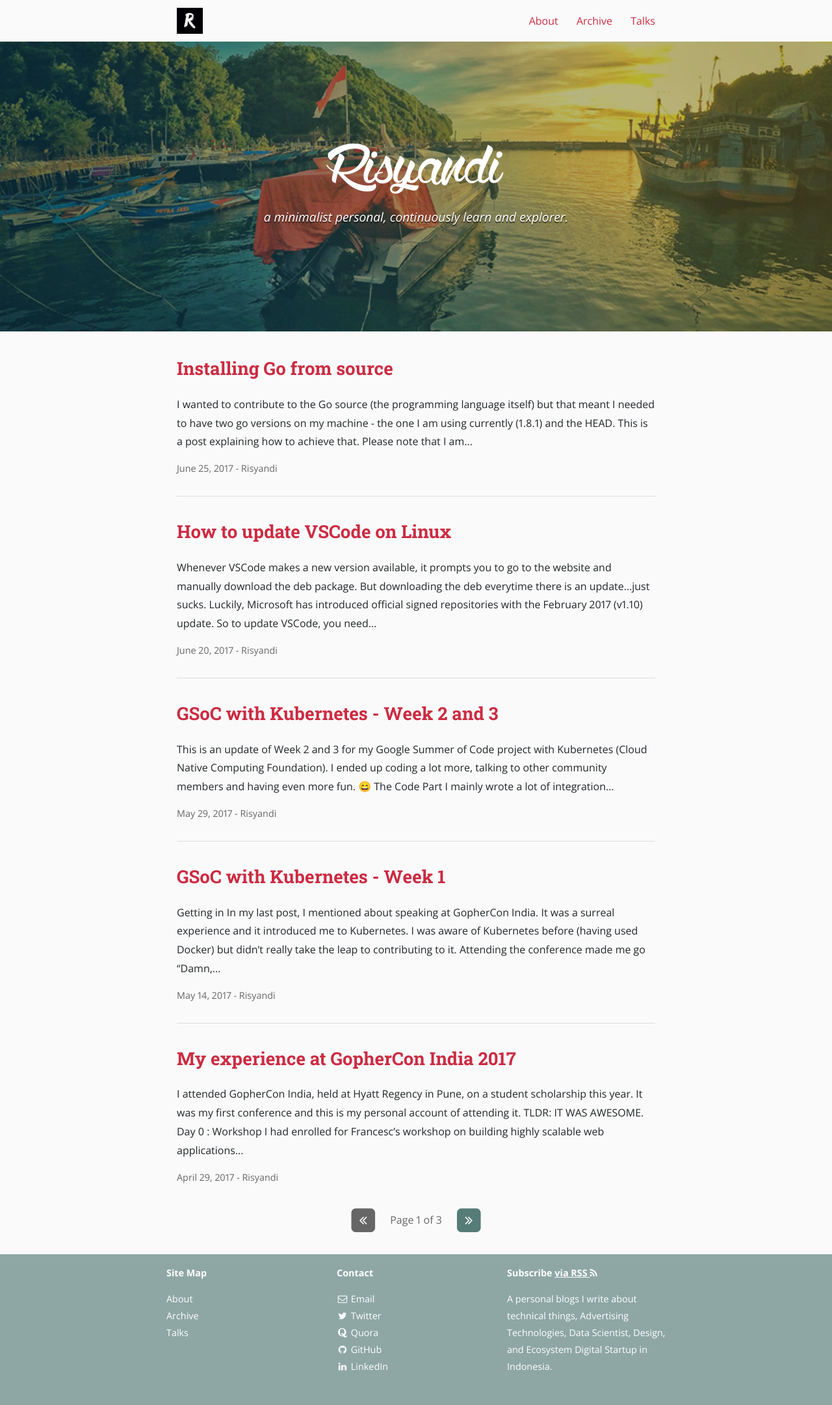
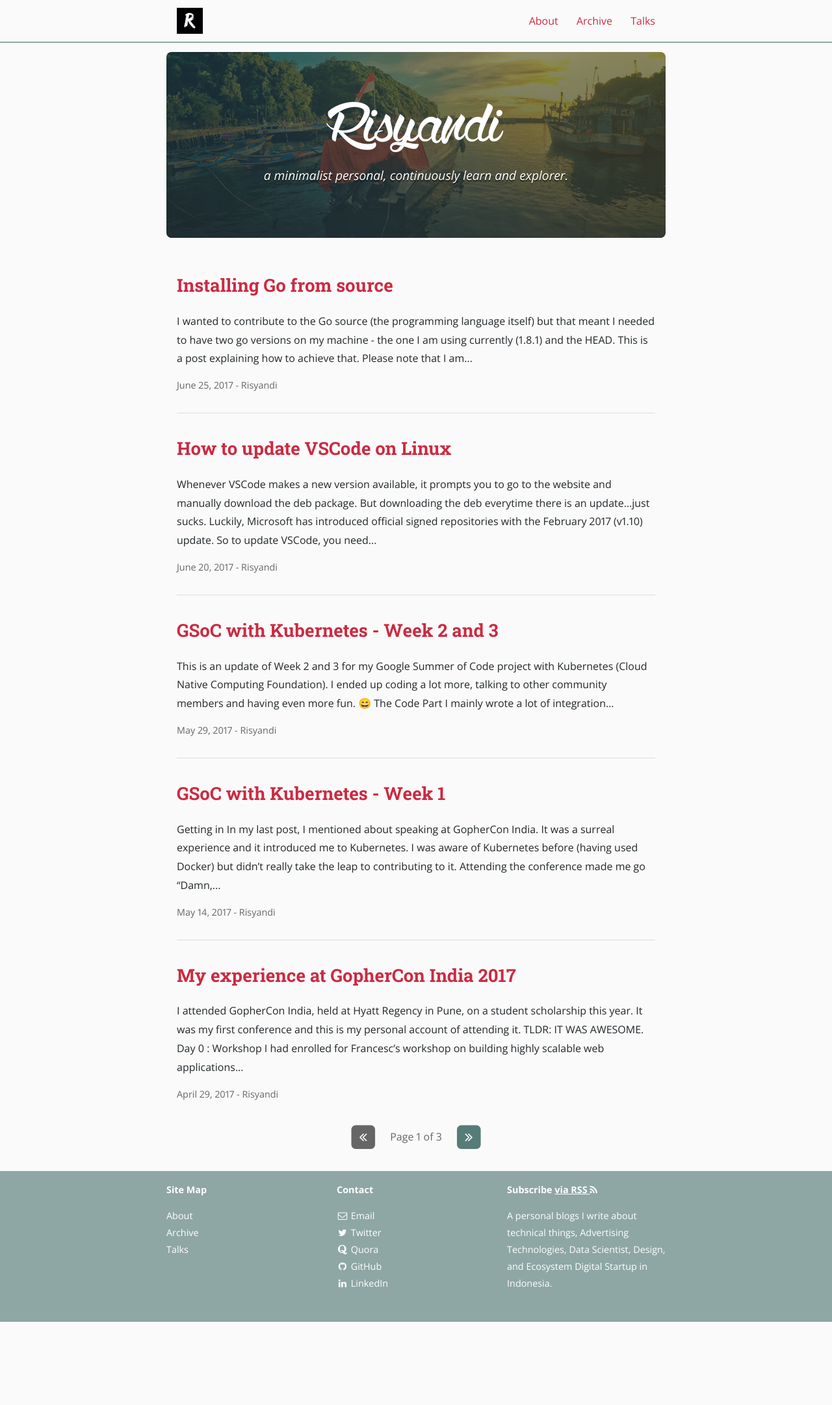
Before and after one commit to Risyandi/blogs, a Jekyll site: the page built from index.html, in a window 1280 px wide. Shown: the whole page at 65% size. Built offline with Jekyll 4.4.1, drawn with Linux system fonts in a browser that asks for light colours; nearby versions of some CDN libraries; emoji names are drawn with the system emoji font; the list of posts is cut into pages by our own code; comment, search, counter and statistics services are not loaded; a style sheet for code colours, icons or effects is not loaded; after the commit the page ends 2034 px from its top, so only the background shows below that.

Commit message:
style: update site header styles for improved aesthetics and responsiveness

```diff
--- a/_sass/_layout.scss
+++ b/_sass/_layout.scss
@@ -261,10 +261,26 @@ pre code.hljs {
 	.site-header-container {
 		color: $white;
 		text-shadow: 0 2px 1px rgba(0,0,0,0.33);
-		background-color: $highlight-color;
+		background-color: $dark-gray;
+		max-width: $max-width;
+		margin: 1em;
+		border-radius: 8px;
+		overflow: hidden;
+		@include media($tablet) {
+			margin: 1em auto;
+		}
+		.scrim.has-cover {
+			background: linear-gradient(rgba(34, 39, 42, 0.45), rgba(34, 39, 42, 0.75));
+			padding: 3em 1em !important;
+			@include media($tablet) {
+				padding: 4em 1em !important;
+			}
+		}
 		.site-header{
 			.title {
-				font-size: modular-scale(6);
+				font-size: modular-scale(5);
+				font-weight: bold;
+				color: $white;
 			}
 			.subtitle {
 				font-style: italic;
```
